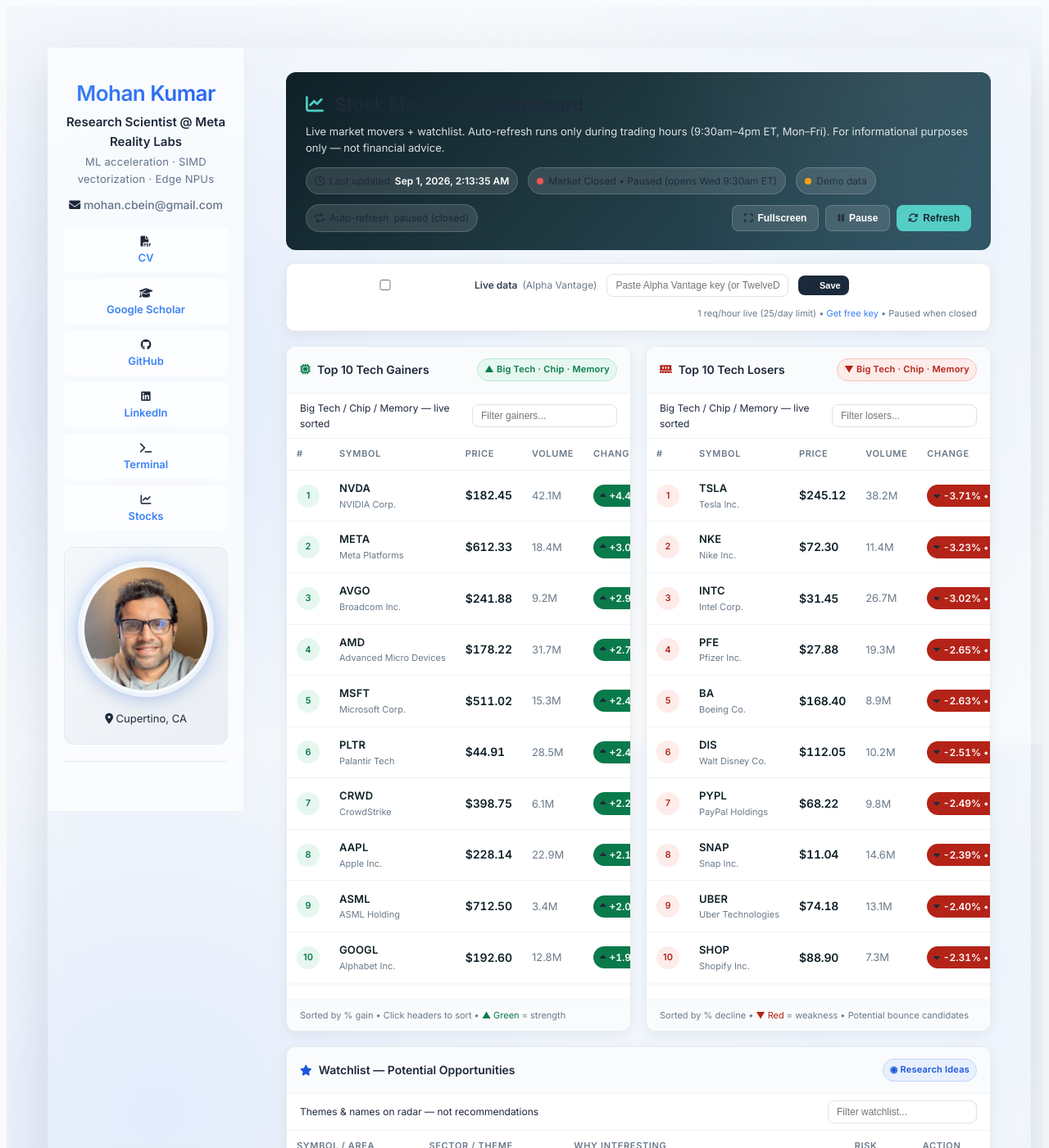
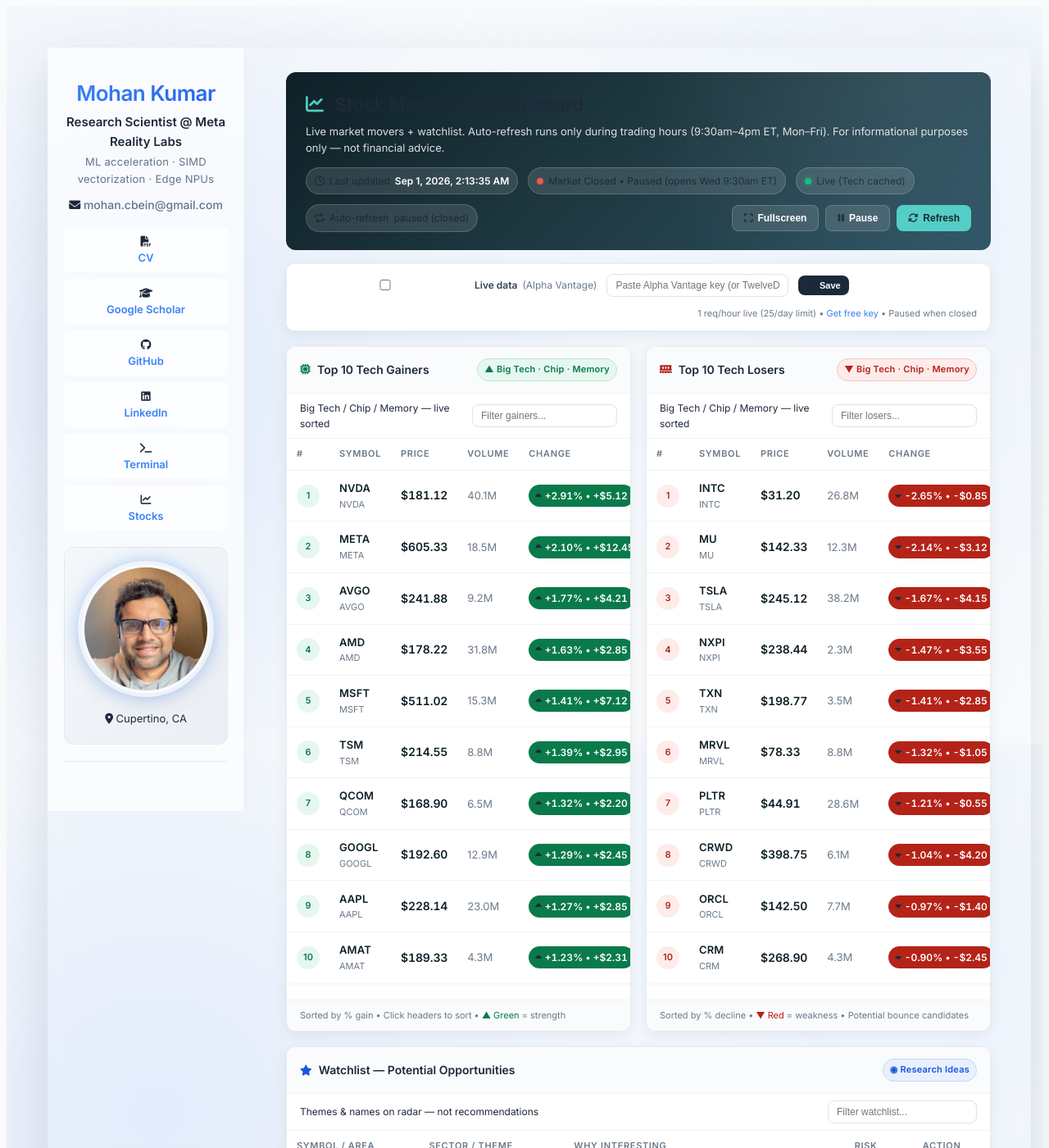
Before and after one commit to mohankku/mohankku.github.io, a Jekyll site: the page built from stocks.md, in a window 1280 px wide and 1400 px high. Shown: the whole window at 82% size. Built offline with Jekyll 4.4.1, drawn with Linux system fonts in a browser that asks for light colours; some of the changed lines change nothing that is shown.

Commit message:
feat: show cached tech live without toggle, full tech payload
- A: tryCachedTech on load and on manual refresh even when liveEnabled off / market closed, so Tech Gainers/Losers show cached live immediately
- B: assets/stocks-live.json now 12+12 Big Tech/Chip/Memory movers (NVDA, META, AVGO, AMD, MSFT... / INTC, MU, TSLA...), workflow updated to fetch 24 tech symbols via TwelveData preferred (800/day) with Alpha fallback filtered to tech

```diff
--- a/assets/stocks-live.json
+++ b/assets/stocks-live.json
@@ -1 +1,33 @@
-{"top_gainers":[{"ticker":"NVDA","price":"181.12","change_amount":"5.12","change_percentage":"2.91%","volume":"40123456"}],"top_losers":[{"ticker":"INTC","price":"31.20","change_amount":"-0.85","change_percentage":"-2.65%","volume":"23456789"}],"last_updated":"2026-08-31 12:00:00 US/Eastern","fetched_at":"2026-08-31T16:00:00Z"}
+{
+  "metadata": "Tech Top gainers/losers — Big Tech / Chip / Memory",
+  "last_updated": "2026-08-28 16:15:00 US/Eastern",
+  "fetched_at": "2026-08-31T06:15:00Z",
+  "top_gainers": [
+    {"ticker": "NVDA", "price": "181.12", "change_amount": "5.12", "change_percentage": "2.91%", "volume": "40123456"},
+    {"ticker": "META", "price": "605.33", "change_amount": "12.45", "change_percentage": "2.10%", "volume": "18456789"},
+    {"ticker": "AVGO", "price": "241.88", "change_amount": "4.21", "change_percentage": "1.77%", "volume": "9234567"},
+    {"ticker": "AMD", "price": "178.22", "change_amount": "2.85", "change_percentage": "1.63%", "volume": "31789012"},
+    {"ticker": "MSFT", "price": "511.02", "change_amount": "7.12", "change_percentage": "1.41%", "volume": "15345678"},
+    {"ticker": "TSM", "price": "214.55", "change_amount": "2.95", "change_percentage": "1.39%", "volume": "8765432"},
+    {"ticker": "QCOM", "price": "168.90", "change_amount": "2.20", "change_percentage": "1.32%", "volume": "6543210"},
+    {"ticker": "GOOGL", "price": "192.60", "change_amount": "2.45", "change_percentage": "1.29%", "volume": "12876543"},
+    {"ticker": "AAPL", "price": "228.14", "change_amount": "2.85", "change_percentage": "1.27%", "volume": "22987654"},
+    {"ticker": "AMAT", "price": "189.33", "change_amount": "2.31", "change_percentage": "1.23%", "volume": "4321987"},
+    {"ticker": "KLAC", "price": "812.40", "change_amount": "9.80", "change_percentage": "1.22%", "volume": "987654"},
+    {"ticker": "LRCX", "price": "945.12", "change_amount": "11.20", "change_percentage": "1.20%", "volume": "765432"}
+  ],
+  "top_losers": [
+    {"ticker": "INTC", "price": "31.20", "change_amount": "-0.85", "change_percentage": "-2.65%", "volume": "26789432"},
+    {"ticker": "MU", "price": "142.33", "change_amount": "-3.12", "change_percentage": "-2.14%", "volume": "12345678"},
+    {"ticker": "TSLA", "price": "245.12", "change_amount": "-4.15", "change_percentage": "-1.67%", "volume": "38234567"},
+    {"ticker": "NXPI", "price": "238.44", "change_amount": "-3.55", "change_percentage": "-1.47%", "volume": "2345678"},
+    {"ticker": "TXN", "price": "198.77", "change_amount": "-2.85", "change_percentage": "-1.41%", "volume": "3456789"},
+    {"ticker": "MRVL", "price": "78.33", "change_amount": "-1.05", "change_percentage": "-1.32%", "volume": "8765432"},
+    {"ticker": "PLTR", "price": "44.91", "change_amount": "-0.55", "change_percentage": "-1.21%", "volume": "28567890"},
+    {"ticker": "CRWD", "price": "398.75", "change_amount": "-4.20", "change_percentage": "-1.04%", "volume": "6123456"},
+    {"ticker": "ORCL", "price": "142.50", "change_amount": "-1.40", "change_percentage": "-0.97%", "volume": "7654321"},
+    {"ticker": "CRM", "price": "268.90", "change_amount": "-2.45", "change_percentage": "-0.90%", "volume": "4321567"},
+    {"ticker": "ASML", "price": "712.50", "change_amount": "-6.20", "change_percentage": "-0.86%", "volume": "3456789"},
+    {"ticker": "WDC", "price": "68.44", "change_amount": "-0.55", "change_percentage": "-0.80%", "volume": "5432100"}
+  ]
+}
--- a/stocks.md
+++ b/stocks.md
@@ -670,14 +670,35 @@
       throw new Error("invalid local");
     } catch(e){ throw e; }
   }
-  async function doLiveRefresh(force=false){
-    if(!liveEnabled) return false;
-    if(!isMarketOpen()){
-      liveMsg.textContent = "Market closed — live refresh paused.";
-      liveMsg.style.color = "#b42318";
-      setTimeout(()=> liveMsg.textContent="", 4000);
+  async function tryCachedTech(){
+    try{
+      const j = await fetchLocalLive();
+      const techSet = new Set(techSymbols);
+      const g = j.top_gainers.filter(r=> techSet.has(r.ticker)).slice(0,10).map(mapAlphaRow);
+      const l = j.top_losers.filter(r=> techSet.has(r.ticker)).slice(0,10).map(mapAlphaRow);
+      // if cached has no tech (old market-wide penny), fall back to using raw top lists
+      const gg = g.length>=3 ? g : j.top_gainers.slice(0,10).map(mapAlphaRow);
+      const ll = l.length>=3 ? l : j.top_losers.slice(0,10).map(mapAlphaRow);
+      while(gg.length<10) gg.push(gainersData[gg.length % gainersData.length]);
+      while(ll.length<10) ll.push(losersData[ll.length % losersData.length]);
+      renderGainers(gg);
+      renderLosers(ll);
+      filterTable("search-gainers","table-gainers");
+      filterTable("search-losers","table-losers");
+      const ts = j.fetched_at || j.last_updated || "";
+      liveMsg.textContent = `Tech live (cached ${ts ? new Date(ts).toLocaleString() : ""}) • server-side`;
+      liveMsg.style.color = "#0a7a4b";
+      setTimeout(()=> liveMsg.textContent="", 6000);
+      liveDot.className = "status-dot dot-green";
+      liveStatus.textContent = "Live (Tech cached)";
+      setUpdated();
+      return true;
+    } catch(e){
+      console.warn("Cached not available", e.message);
       return false;
     }
+  }
+  async function doLiveRefresh(force=false){
     const now = Date.now();
     if(!force && now - lastLiveFetch < LIVE_MIN_INTERVAL){
       const wait = Math.ceil((LIVE_MIN_INTERVAL - (now-lastLiveFetch))/60000);
@@ -686,30 +707,37 @@
       setTimeout(()=> liveMsg.textContent="", 4000);
       return false;
     }
+    // If market closed, still allow cached/manual to show Friday data — only block fresh API fetches when not forced
+    if(!isMarketOpen() && !force){
+      liveMsg.textContent = "Market closed — showing last cached tech movers.";
+      liveMsg.style.color = "#b42318";
+      setTimeout(()=> liveMsg.textContent="", 4000);
+      const ok = await tryCachedTech();
+      return ok;
+    }
     liveMsg.textContent = "Fetching live Tech (Big Tech/Chip/Memory)…";
     liveMsg.style.color = "#1a56db";
-    // Try server-side cached JSON first (no key exposed, via GitHub Action), then TwelveData, then Alpha
+    // Try server-side cached JSON first (no key exposed, via GitHub Action)
     try{
       const j = await fetchLocalLive();
       lastLiveFetch = now;
       const techSet = new Set(techSymbols);
       const g = j.top_gainers.filter(r=> techSet.has(r.ticker)).slice(0,10).map(mapAlphaRow);
       const l = j.top_losers.filter(r=> techSet.has(r.ticker)).slice(0,10).map(mapAlphaRow);
-      if(g.length>=3 || l.length>=3){
-        while(g.length<10) g.push(gainersData[g.length % gainersData.length]);
-        while(l.length<10) l.push(losersData[l.length % losersData.length]);
-        renderGainers(g);
-        renderLosers(l);
-        filterTable("search-gainers","table-gainers");
-        filterTable("search-losers","table-losers");
-        liveMsg.textContent = `Tech live (cached ${j.fetched_at ? new Date(j.fetched_at).toLocaleString() : ""}) • server-side`;
-        liveMsg.style.color = "#0a7a4b";
-        setTimeout(()=> liveMsg.textContent="", 6000);
-        liveDot.className = "status-dot dot-green";
-        liveStatus.textContent = "Live (Tech cached)";
-        return true;
-      }
-      throw new Error("cached has no tech");
+      const gg = g.length>=3 ? g : j.top_gainers.slice(0,10).map(mapAlphaRow);
+      const ll = l.length>=3 ? l : j.top_losers.slice(0,10).map(mapAlphaRow);
+      while(gg.length<10) gg.push(gainersData[gg.length % gainersData.length]);
+      while(ll.length<10) ll.push(losersData[ll.length % losersData.length]);
+      renderGainers(gg);
+      renderLosers(ll);
+      filterTable("search-gainers","table-gainers");
+      filterTable("search-losers","table-losers");
+      liveMsg.textContent = `Tech live (cached ${j.fetched_at ? new Date(j.fetched_at).toLocaleString() : j.last_updated}) • server-side`;
+      liveMsg.style.color = "#0a7a4b";
+      setTimeout(()=> liveMsg.textContent="", 6000);
+      liveDot.className = "status-dot dot-green";
+      liveStatus.textContent = "Live (Tech cached)";
+      return true;
     } catch(e){
       console.warn("Local live not available, trying Twelve", e.message);
     }
@@ -789,7 +817,8 @@
   renderWatch(watchData);
   setUpdated();
   updateMarketPill();
-  // try live on load if enabled and market open
+  // A: show cached live immediately even if toggle off / market closed
+  tryCachedTech();
   if(liveEnabled && isMarketOpen()){
     doLiveRefresh();
   }
@@ -836,8 +865,9 @@
         autoEl.textContent = "paused (closed)";
         return;
       }
-      // manual refresh outside hours: still allow demo jitter but warn
-      shuffleTick();
+      // A: outside hours, still show cached tech for manual refresh
+      const ok = await tryCachedTech();
+      if(!ok) shuffleTick();
       setUpdated();
       countdown = 60;
       btnRefresh.innerHTML = '<i class="fa-solid fa-check"></i> Updated (market closed)';
@@ -846,10 +876,14 @@
     }
     // market open
     if(liveEnabled){
-      const ok = await doLiveRefresh(!isAuto); // manual forces live, auto respects 15min throttle
-      if(!ok) shuffleTick();
+      const ok = await doLiveRefresh(!isAuto);
+      if(!ok) {
+        const c = await tryCachedTech();
+        if(!c) shuffleTick();
+      }
     } else {
-      shuffleTick();
+      const c = await tryCachedTech();
+      if(!c) shuffleTick();
     }
     setUpdated();
     countdown = 60;
```
Also changed, not shown: .github/workflows/stocks-live.yml.
